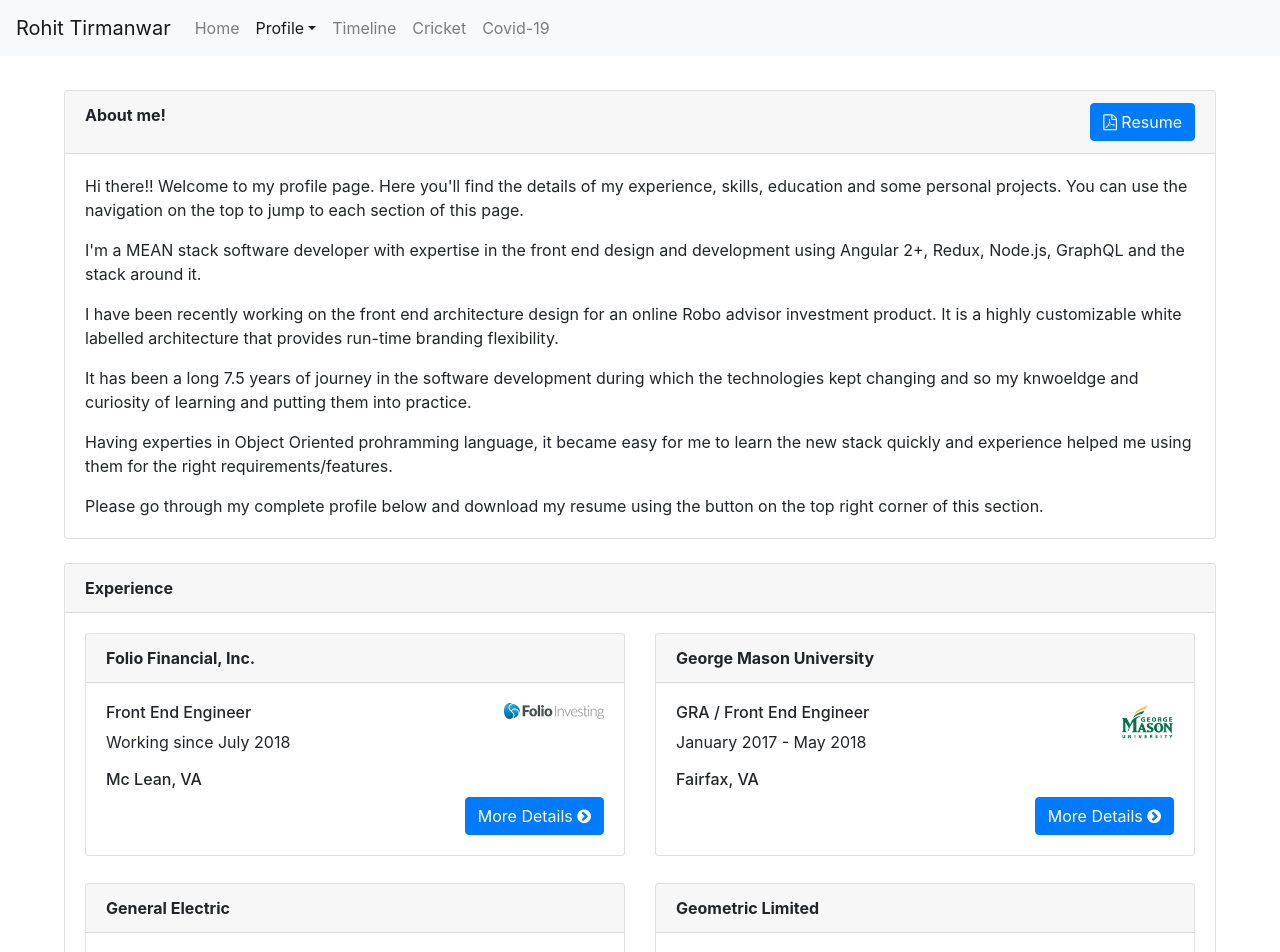
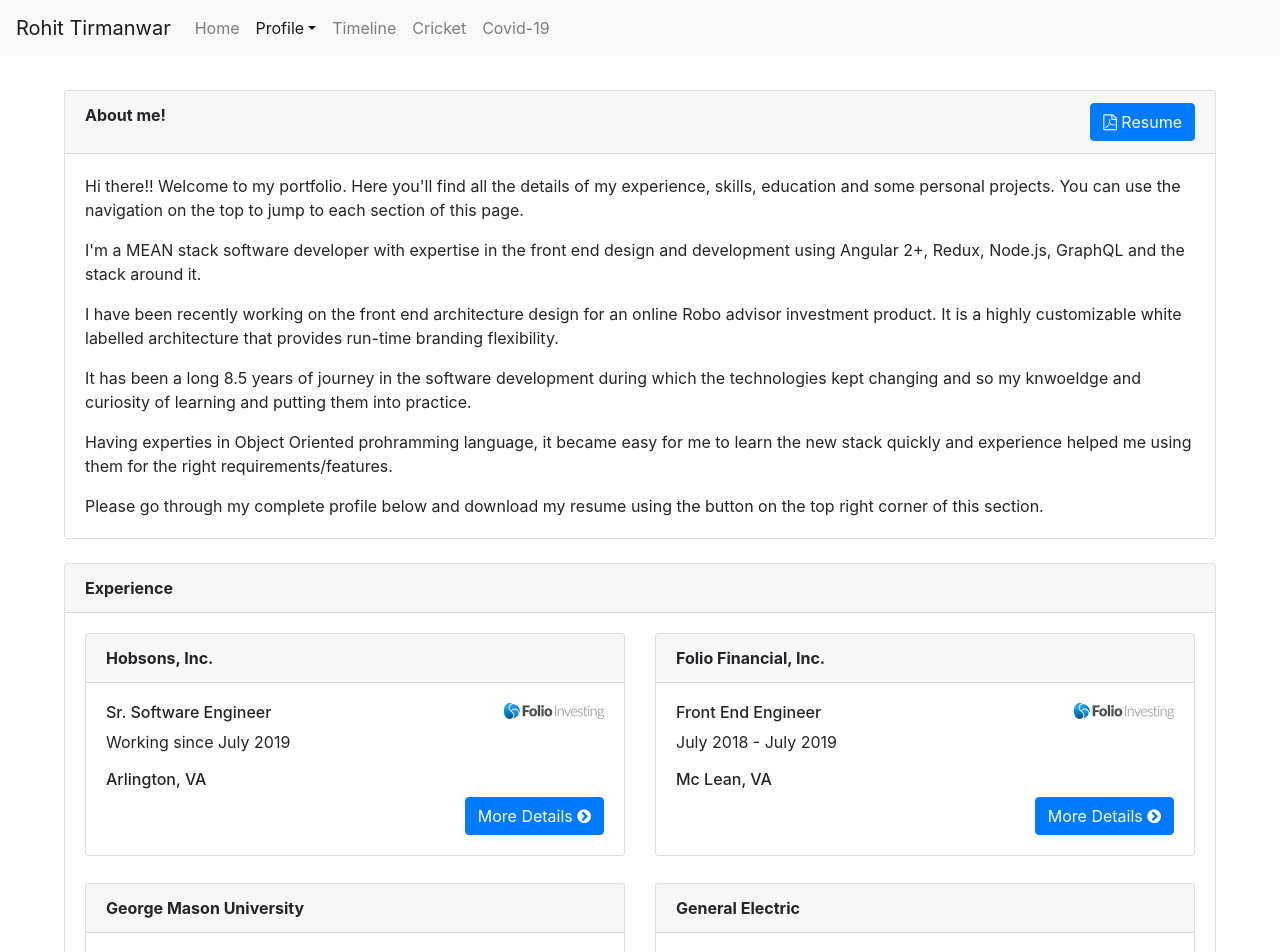
Before and after one commit to rohittir/rohit-website, an Angular app: page /profile in a window 1280 px wide. Shown: the top 952 px of the page. Built offline with nearby package versions, Linux system fonts and the light colour scheme.

Commit message:
updated data

```diff
--- a/src/app/home-page/home-page.component.html
+++ b/src/app/home-page/home-page.component.html
@@ -11,8 +11,8 @@
             <br>
 
             <p class="card-text">Thank you for taking your time to visit my portfolio. I'm glad you're here.</p>
-            <p class="card-text">I'm an experienced front-end developer, with experties in Angular framework and the stack around it.</p>
-            <p class="card-text">Please go through my profile for complete details.</p>
+            <p class="card-text">I'm an experienced Software Engineer, with experties in Angular framework, Node, React, MongoDB and the stack around it.</p>
+            <p class="card-text">Please go through my <a routerLink="/profile">profile</a> page for my professional background and details.</p>
 
             <br>
 
--- a/src/app/home-page/home-page.component.ts
+++ b/src/app/home-page/home-page.component.ts
@@ -34,6 +34,7 @@
 
     ngOnInit() {
         this.initData();
+        window.scrollTo(0, 0);
     }
 
 
@@ -56,5 +57,23 @@
         } else {
             this.userProfile = userProfile.userData.profile;
         }
+
+        this._jsonDataService.readInspirationsDataFromJson()
+            .pipe(
+                catchError((err: any) => {
+                    console.error(err);
+                    return err;
+                })
+            ).subscribe((res: any) => {
+                if (res && res.inspirations && res.inspirations.length > 0) {
+                    const day = new Date().getDay();
+                    const index = (day - 1) % res.inspirations.length;
+                    if (index < res.inspirations.length) {
+                        this.inspirationData = res.inspirations[index];
+                    } else {
+                        this.inspirationData = res.inspirations[0];
+                    }
+                }
+            });
     }
 }
--- a/src/app/services/json-data.service.ts
+++ b/src/app/services/json-data.service.ts
@@ -37,6 +37,11 @@
         return this._http.get(fileName);
     }
 
+    public readInspirationsDataFromJson(): Observable<any> {
+        const fileName = 'assets/data/inspirations-data.json';
+        return this._http.get(fileName);
+    }
+
     // public fetchUserData(): Observable<any> {
     //     return this._http.get(this._serverConfigService.serverUrl + '/api/profile/');
     // }
--- a/src/app/timeline-page/timeline-page.component.html
+++ b/src/app/timeline-page/timeline-page.component.html
@@ -3,6 +3,7 @@
 
 <div class="row width-animation" >
     <div class="col-12">
+        <div class="info-text">Click on the box or dot to know more details.</div>
         <ul class="timeline">
             <li class="timeline-item" *ngFor="let timelineItem of userTimelineData?.timeline; let i = index" style="cursor: pointer">
                 <div class="timeline-badge {{showAlways[i]? 'primary':''}}" (click)="showAlways[i]=!showAlways[i]"></div>
--- a/src/app/timeline-page/timeline-page.component.scss
+++ b/src/app/timeline-page/timeline-page.component.scss
@@ -142,3 +142,9 @@
     from {transform: rotate(-30deg);}
     to {transform: rotate(0);}
 }
+
+.info-text {
+  width: 100%;
+  margin: 10px auto;
+  text-align: center;
+}
--- a/src/assets/data/user-profile.json
+++ b/src/assets/data/user-profile.json
@@ -3,7 +3,7 @@
 
         "profile" : {
             "name": "Rohit Tirmanwar",
-            "designation": "Front End Engineer",
+            "designation": "Senior Software Engineer",
             "displayImage": "assets/images/profile.jpg",
             "contact": {
                 "email" : [
@@ -19,10 +19,10 @@
                 }
             },
             "abstract": [
-                "Hi there!! Welcome to my profile page. Here you'll find the details of my experience, skills, education and some personal projects. You can use the navigation on the top to jump to each section of this page.",
+                "Hi there!! Welcome to my portfolio. Here you'll find all the details of my experience, skills, education and some personal projects. You can use the navigation on the top to jump to each section of this page.",
                 "I'm a MEAN stack software developer with expertise in the front end design and development using Angular 2+, Redux, Node.js, GraphQL and the stack around it. ",
                 "I have been recently working on the front end architecture design for an online Robo advisor investment product. It is a highly customizable white labelled architecture that provides run-time branding flexibility.",
-                "It has been a long 7.5 years of journey in the software development during which the technologies kept changing and so my knwoeldge and curiosity of learning and putting them into practice.",
+                "It has been a long 8.5 years of journey in the software development during which the technologies kept changing and so my knwoeldge and curiosity of learning and putting them into practice.",
                 "Having experties in Object Oriented prohramming language, it became easy for me to learn the new stack quickly and experience helped me using them for the right requirements/features.",
                 "Please go through my complete profile below and download my resume using the button on the top right corner of this section."
             ]
@@ -38,17 +38,20 @@
 
         "resume" : {
             "pdf": "assets/data/Resume.pdf",
-            "word": "assets/data/Resume.docx"
+            "word": ""
         },
 
         "skills" : {
             "keywords": [
                 "Angular 2, 4 and 6",
+                "React",
                 "Typescript",
                 "Javascript",
                 "ES6",
                 "Node.js",
+                "Express",
                 "GraphQL",
+                "MongoDB",
                 "Redux",
                 "RxJs",
                 "Angular Material",
@@ -130,16 +133,42 @@
         "experience" : {
             "industries": [
                 {
+                    "label": "Hobsons",
+                    "name": "Hobsons, Inc.",
+                    "address": "Arlington, VA",
+                    "startDate": "July 2019",
+                    "endDate": null,
+                    "designation": "Sr. Software Engineer",
+                    "logo": "assets/images/folio.png",
+                    "websiteLink": "https://www.hobsons.com",
+                    "abstract": [
+                        "Design and develop web based software products in education technology using technologies around React, Node.js and MongoDB.",
+                        "Work in Agile to collaborate with product team, design team, QA and operations and involve throughtout SDLC process."
+                    ],
+                    "detailedInfo": [
+                        "Worked closely with the product team, project manager and UX team to design and develop web-based enterprise software products in education space i.e. Naviance and Intersect.",
+                        "Worked on design and development of front-end and back-end software components using technologies and frameworks that include React, Redux, ES6, Typescript, Node.js, Express.js, GraphQL, MongoDB, and AWS.",
+                        "Developed by test driven and behavior driven development approach using JavaScript testing frameworks and libraries that include Jasmine, Karma, Protractor, Chai and Cypress.",
+                        "Designed and implemented back-end services using GraphQL schemas and mutation in Node.js and consumed those in front-end React based components through Apollo client with proper caching in place.",
+                        "Implemented React based front-end components using ES6, Semantic-ui and other JavaScript libraries.",
+                        "Implemented complex MongoDB queries and algorithms to achieve complex student and college matching requirements.",
+                        "Led a technical team of 5 engineers to design and develop a major part of the product to build from scratch."
+                    ],
+                    "technologies": [
+                        "Angular 4 and 6", "Typescript", "NativeScript", "Angular Material", "Node.js", "GraphQL", "Redux", "RxJs", "SASS", "CSS", "HTML", "AmCharts.js", "Agile", "Karma", "Jasmine", "Webpack", "Gulp", "JIRA"
+                    ]
+                },
+                {
                     "label": "Folio",
                     "name": "Folio Financial, Inc.",
                     "address": "Mc Lean, VA",
                     "startDate": "July 2018",
-                    "endDate": null,
+                    "endDate": "July 2019",
                     "designation": "Front End Engineer",
                     "logo": "assets/images/folio.png",
                     "websiteLink": "https://www.folioinvesting.com/folioinvesting/home/",
                     "abstract": [
-                        "Design and develop front end of financial products",
+                        "Design and develop front end of financial products using technologies around Angular, Node.js and GraphQL",
                         "Work in Agile to collaborate with design team, QA and back end team for UI requirements and release."
                     ],
                     "detailedInfo": [
```
Also changed, not shown: src/assets/data/user-timeline.json (+4 -10 lines), 2 other files (tests, documents, lock files or other folders).
